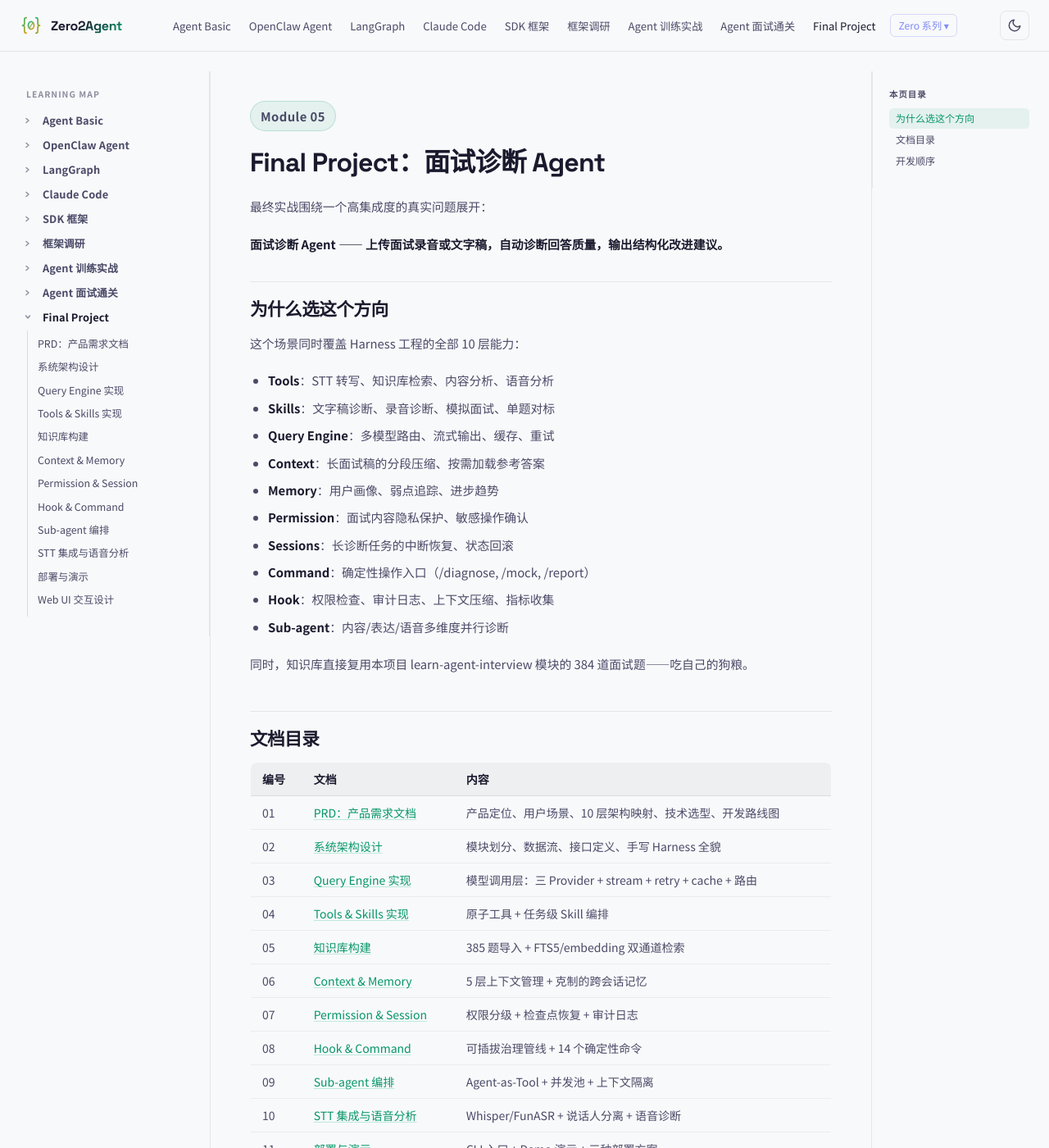
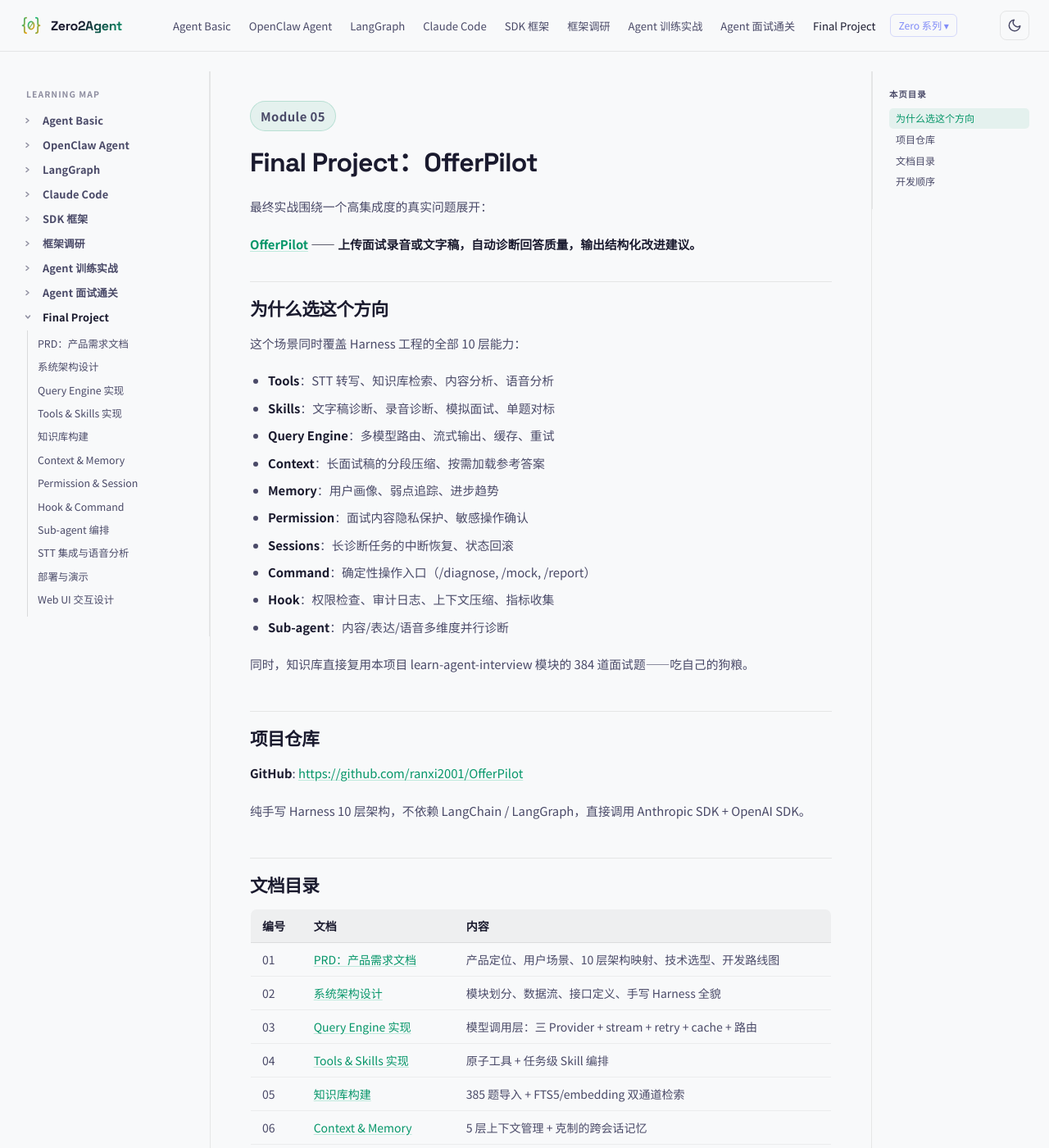
Before and after one commit to ranxi2001/zero2Agent, a Jekyll site: the page built from final-project/index.md, in a window 1280 px wide and 1400 px high. Shown: the whole window at 82% size. Built offline with Jekyll 4.4.1, drawn with Linux system fonts in a browser that asks for light colours; comment, search, counter and statistics services are not loaded.

Commit message:
feat: Final Project 更名为 OfferPilot，补充 GitHub 仓库链接
Co-Authored-By: Claude Opus 4.6 <noreply@anthropic.com>

```diff
--- a/final-project/index.md
+++ b/final-project/index.md
@@ -1,15 +1,15 @@
 ---
 layout: default
 title: final-project
-description: 面试诊断 Agent 实战——从 PRD 到工程系统
+description: OfferPilot —— 面试诊断 Agent 实战
 eyebrow: Module 05
 ---
 
-# Final Project：面试诊断 Agent
+# Final Project：OfferPilot
 
 最终实战围绕一个高集成度的真实问题展开：
 
-**面试诊断 Agent —— 上传面试录音或文字稿，自动诊断回答质量，输出结构化改进建议。**
+**[OfferPilot](https://github.com/ranxi2001/OfferPilot) —— 上传面试录音或文字稿，自动诊断回答质量，输出结构化改进建议。**
 
 ## 为什么选这个方向
 
@@ -27,6 +27,12 @@ eyebrow: Module 05
 - **Sub-agent**：内容/表达/语音多维度并行诊断
 
 同时，知识库直接复用本项目 learn-agent-interview 模块的 384 道面试题——吃自己的狗粮。
+
+## 项目仓库
+
+**GitHub**: [https://github.com/ranxi2001/OfferPilot](https://github.com/ranxi2001/OfferPilot)
+
+纯手写 Harness 10 层架构，不依赖 LangChain / LangGraph，直接调用 Anthropic SDK + OpenAI SDK。
 
 ## 文档目录
 
```
